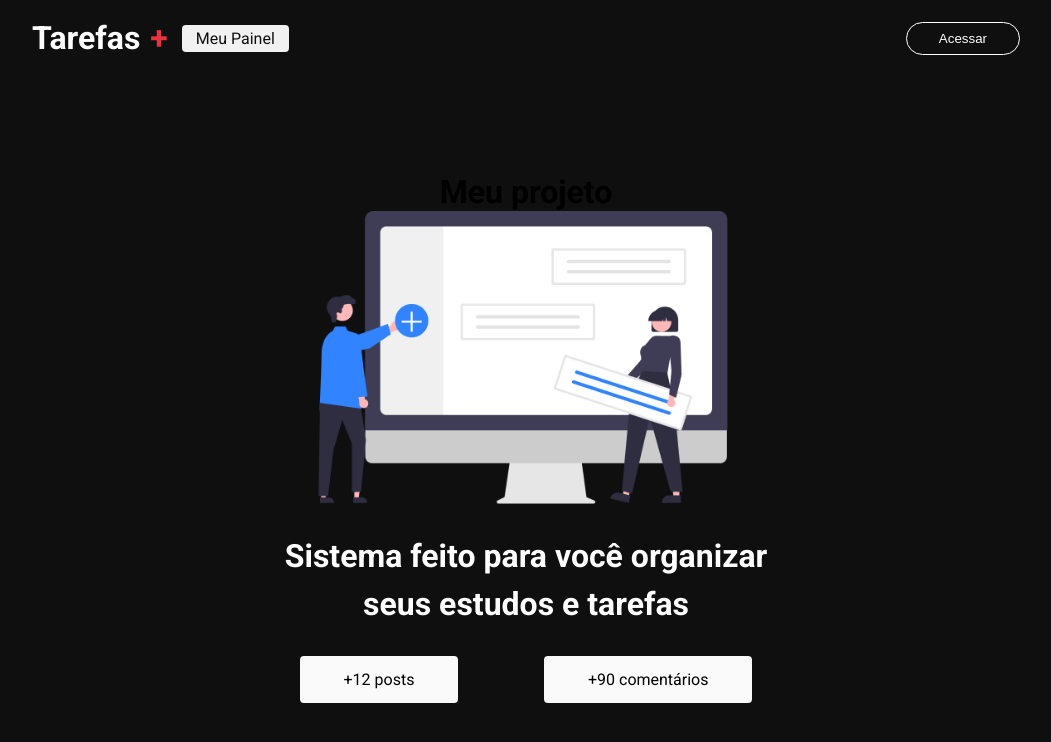
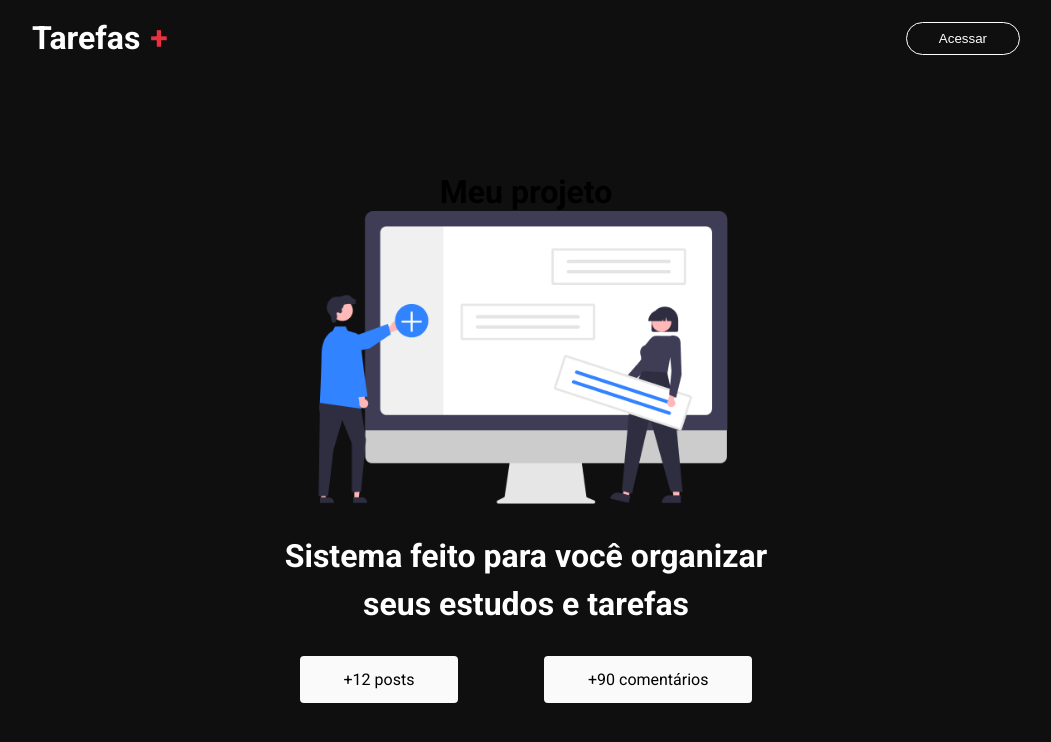
Before and after one commit to basilioruan/study-nextjs, a Next.js app in the folder tarefas/: page / in a window 1280 px wide. Shown: the top 742 px of the page, without its empty margins (114-1165 px from the left). Built offline with nearby package versions, Linux system fonts and the light colour scheme; no server answers.

Commit message:
feat: setting dashboard button to appear only logged in

```diff
--- a/tarefas/src/components/header/index.tsx
+++ b/tarefas/src/components/header/index.tsx
@@ -36,9 +36,11 @@ export function Header() {
             </h1>
           </Link>
 
-          <Link href='/dashboard' className={styles.link}>
-            Meu Painel
-          </Link>
+          { session &&
+            <Link href='/dashboard' className={styles.link}>
+              Meu Painel
+            </Link>
+          }
         </nav>
 
         { getConditionalLoginButton() }
```
